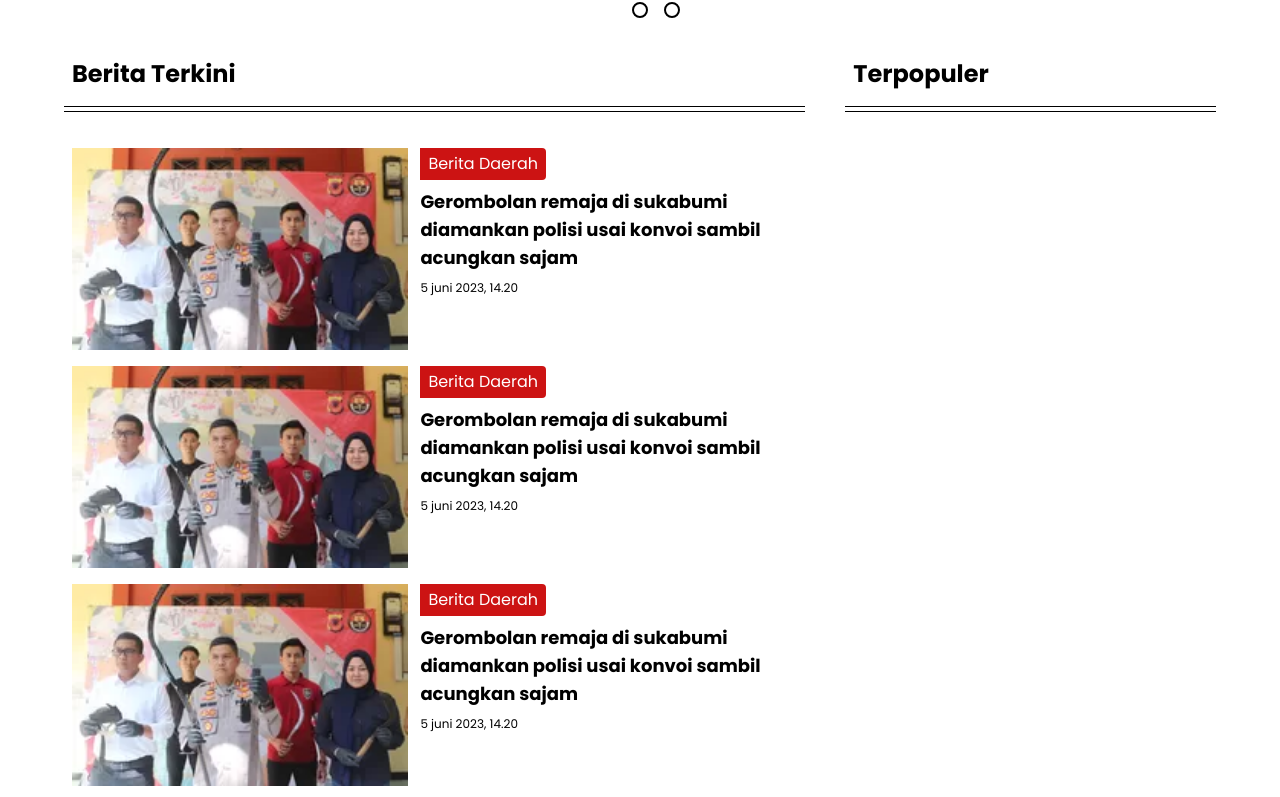
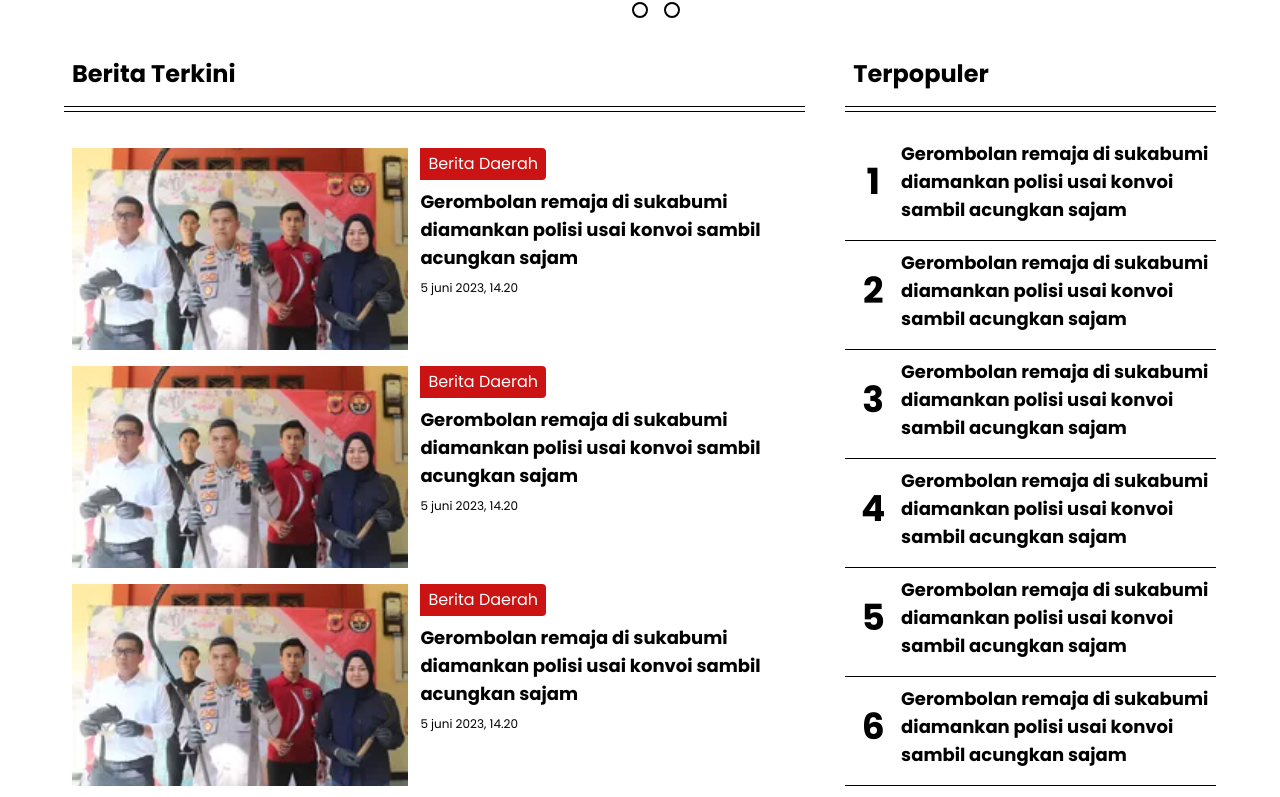
Before and after one commit to AliMasykur10/literasi-bangsa, a React (Create React App) app: page / in a window 1280 px wide. Shown: the part 859-1656 px from the top of the page. Built offline with nearby package versions, Linux system fonts and the light colour scheme.

Commit message:
menyelesaikan terpopuler pada main component

```diff
--- a/src/App.js
+++ b/src/App.js
@@ -1,7 +1,5 @@
 import HomePage from "./pages/homepage/homePage";
 import { BrowserRouter as Router, Routes, Route } from "react-router-dom";
-import LoginPage from "./pages/loginpage/loginPage";
-import Header from "./components/organisms/header/header";
 
 function App() {
   return (
--- /dev/null
+++ b/src/components/atoms/terpopulerComp/terpopulerComp.js
@@ -0,0 +1,15 @@
+export default function TerpopulerComp({ index }) {
+  return (
+    <>
+      <div>
+        <div className="terpopuler-comp flex items-center pb-4 ">
+          <div className="w-16 sm:w-36 flex justify-center ">
+            <p className=" font-bold text-4xl">{index}</p>
+          </div>
+          <h2 className="font-bold text-sm sm:text-lg">Gerombolan remaja di sukabumi diamankan polisi usai konvoi sambil acungkan sajam</h2>
+        </div>
+        <hr className="mb-2" />
+      </div>
+    </>
+  );
+}
--- a/src/components/molecules/beritaTerkini/beritaTerkini.js
+++ b/src/components/molecules/beritaTerkini/beritaTerkini.js
@@ -1,4 +1,3 @@
-
 import NewsComp from "../../atoms/newsComp/newsComp";
 
 export default function BeritaTerkini() {
@@ -19,5 +18,5 @@ export default function BeritaTerkini() {
         </div>
       </div>
     </>
-    )
+  );
 }
--- /dev/null
+++ b/src/components/molecules/terpopuler/terpopuler.js
@@ -0,0 +1,20 @@
+import TerpopulerComp from "../../atoms/terpopulerComp/terpopulerComp";
+
+export default function Terpopuler() {
+  const row = [];
+  for (let i = 1; i <= 10; i++) {
+    row.push(<TerpopulerComp index={i} />);
+  }
+  return (
+    <>
+      <div className="terpopuler bg-slate-700 w-full h-12 sm:basis-4/12">
+        <h1 className="font-bold text-2xl mb-4 ml-2">Terpopuler</h1>
+        <hr className="mb-1" />
+        <hr className="mb-7" />
+        {row.map((items, index) => (
+          <div key={index}>{items}</div>
+        ))}
+      </div>
+    </>
+  );
+}
--- a/src/components/organisms/main/main.js
+++ b/src/components/organisms/main/main.js
@@ -1,5 +1,6 @@
 import BeritaTerkini from "../../molecules/beritaTerkini/beritaTerkini";
 import CarouselComp from "../../molecules/carousel/carousel";
+import Terpopuler from "../../molecules/terpopuler/terpopuler";
 
 export default function Main() {
   return (
@@ -8,12 +9,7 @@ export default function Main() {
         <CarouselComp />
         <div className="content md:flex md:flex-row md:gap-10 mt-10">
           <BeritaTerkini />
-          <div className="terpopuler bg-slate-700 w-full h-12 sm:basis-4/12">
-            <h1 className="font-bold text-2xl mb-4 ml-2">Terpopuler</h1>
-            <hr className="mb-1" />
-            <hr className="mb-7" />
-            <div className="terpopuler-comp"></div>
-          </div>
+          <Terpopuler />
         </div>
       </main>
     </>
```
Lines whose indentation alone changed are shown as unchanged.
